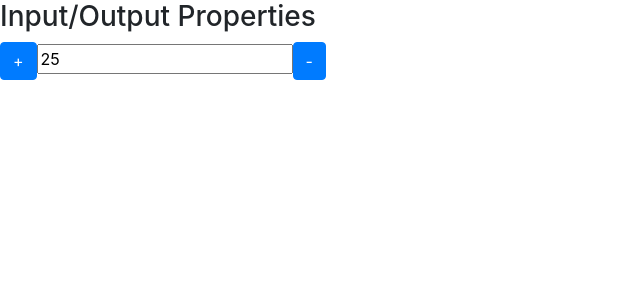
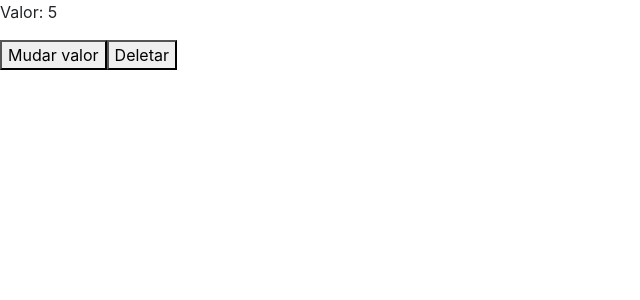
Before and after one commit to edsonnakata/angular, an Angular app: page / in a window 1280 px wide. Shown: the top 300 px of the page, without its empty margins (0-640 px from the left). Built offline with nearby package versions, Linux system fonts and the light colour scheme.

Commit message:
Entendendo o ciclo de vida do componente

```diff
--- a/src/app/app.component.html
+++ b/src/app/app.component.html
@@ -1 +1,5 @@
-<app-data-binding></app-data-binding>
+<app-ciclo [valorInicial]="valor" *ngIf="!isDestroyed"></app-ciclo>
+<!--Utilizando o ngOnChange-->
+<button (click)="mudarValor()">Mudar valor</button>
+<!--ngOnDestroy-->
+<button (click)="destruirCiclo()">Deletar</button>
--- a/src/app/app.component.ts
+++ b/src/app/app.component.ts
@@ -6,5 +6,15 @@ import { Component } from '@angular/core';
   styleUrls: ['./app.component.scss']
 })
 export class AppComponent {
-  title = 'data-binding';
+  valor: number = 5
+
+  isDestroyed: boolean = false;
+
+  mudarValor(){
+    this.valor++;
+  }
+
+  destruirCiclo(){
+    this.isDestroyed = true
+  }
 }
--- a/src/app/app.module.ts
+++ b/src/app/app.module.ts
@@ -7,13 +7,15 @@ import { AppComponent } from './app.component';
 import { DataBindingComponent } from './data-binding/data-binding.component';
 import { InputPropertyComponent } from './input-property/input-property.component';
 import { OutputPropertyComponent } from './output-property/output-property.component';
+import { CicloComponent } from './ciclo/ciclo.component';
 
 @NgModule({
   declarations: [
     AppComponent,
     DataBindingComponent,
     InputPropertyComponent,
-    OutputPropertyComponent
+    OutputPropertyComponent,
+    CicloComponent
   ],
   imports: [
     BrowserModule,
--- /dev/null
+++ b/src/app/ciclo/ciclo.component.html
@@ -0,0 +1 @@
+<p>Valor: {{ valorInicial }}</p>
--- /dev/null
+++ b/src/app/ciclo/ciclo.component.ts
@@ -0,0 +1,52 @@
+import { Component, Input, OnInit } from '@angular/core';
+
+@Component({
+  selector: 'app-ciclo',
+  templateUrl: './ciclo.component.html',
+  styleUrls: ['./ciclo.component.scss']
+})
+export class CicloComponent implements OnInit {
+
+  @Input() valorInicial: number = 15
+
+  constructor() {
+    this.log('constructor')
+  }
+
+  ngOnChanges(){
+    this.log('ngOnChanges')
+  }
+
+  ngAfterContentChecked(){
+    this.log('ngAfterContentChecked')
+  }
+
+  ngAfterViewInit(){
+    this.log('ngAfterViewInit')
+  }
+
+  ngOnDestroy(){
+    this.log('ngOnDestroy')
+  }
+
+  ngAfterViewChecked(){
+    this.log('ngAfterViewChecked')
+  }
+
+  ngOnInit(){
+    this.log('ngOnInit')
+  }
+
+  ngDoCheck(){
+    this.log('ngDoCheck')
+  }
+
+  ngAfterContentInit(){
+    this.log('ngAfterContentInit')
+  }
+
+  private log(hook: string){
+    console.log(hook);
+  }
+
+}
```
Also changed, not shown: src/app/ciclo/ciclo.component.scss (added), 1 other file (tests, documents, lock files or other folders).
